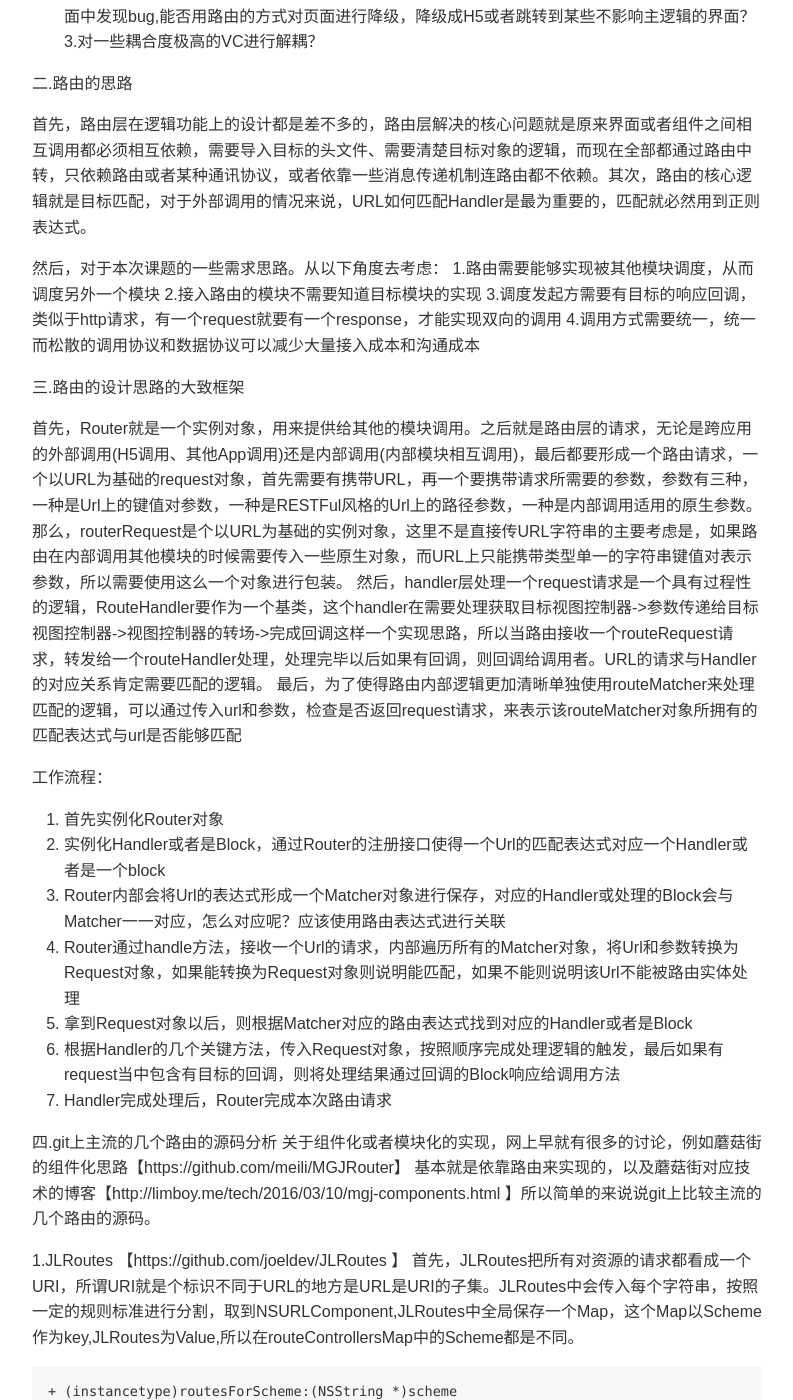
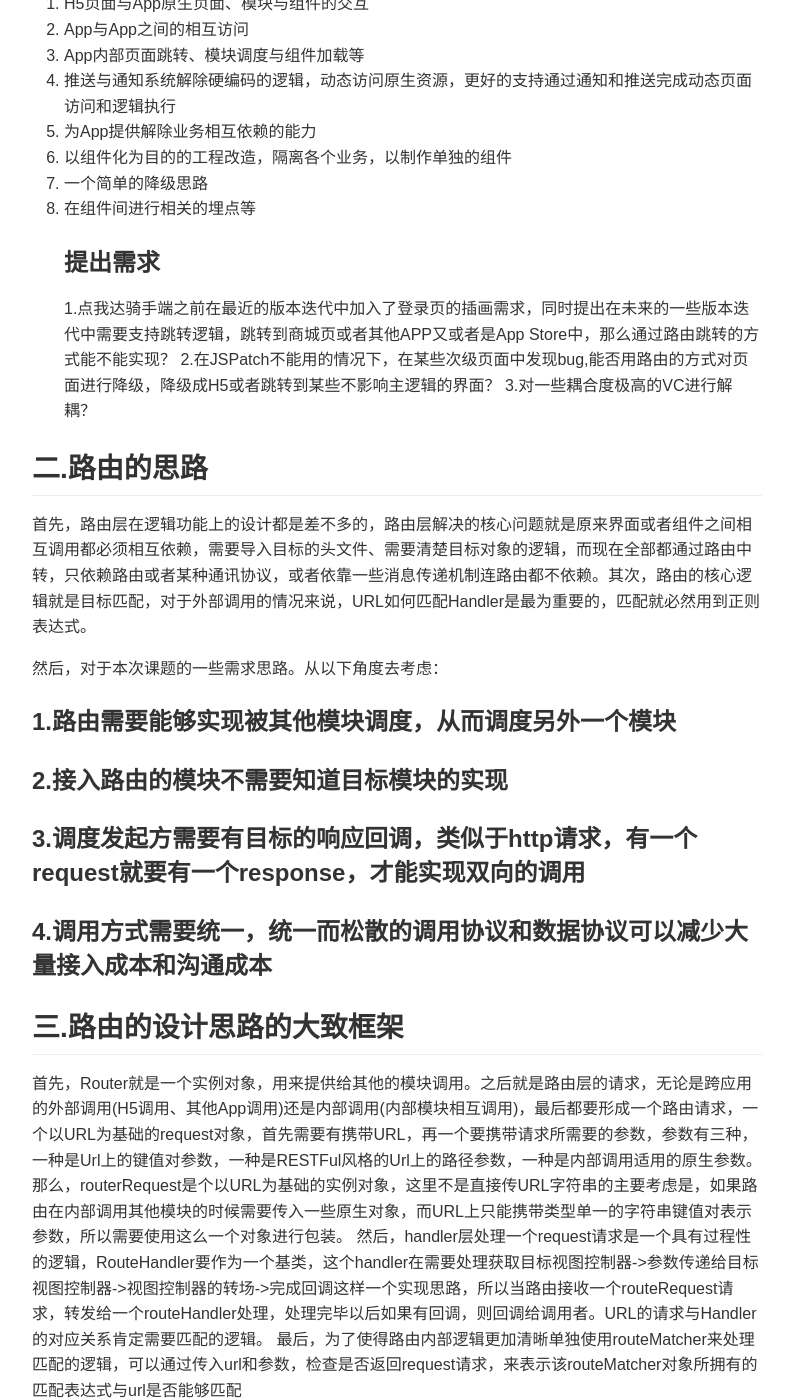
Before and after one commit to DWDiOSer/DWDiOSer.github.io, a Jekyll site: the page built from _posts/2016-03-20-iOS路由层设计与研究.markdown, in a window 1280 px wide and 1400 px high, scrolled down 591 px. Shown: the whole window, without its empty margins (118-911 px from the left). Built offline with Jekyll 4.4.1, drawn with Linux system fonts in a browser that asks for light colours; some of the changed text lies outside the part shown.

Commit message:
格式修改
格式修改

````diff
--- a/_posts/2016-03-20-iOS路由层设计与研究.markdown
+++ b/_posts/2016-03-20-iOS路由层设计与研究.markdown
@@ -5,10 +5,10 @@ date: 2017-03-20 15:32:24.000000000 +09:00
 ---
 
 
-iOS路由层研究与设计
-一.背景简介
-路由层的概念在服务端是指url请求的分层解析，将一个请求分发到对应的应用处理程序。移动端的路由层则是指将诸如App内页面访问、H5与App访问的访问请求和App间的访问请求，进行分发处理的逻辑层。
-应用场景
+# iOS路由层研究与设计
+## 一.背景简介
+### 路由层的概念在服务端是指url请求的分层解析，将一个请求分发到对应的应用处理程序。移动端的路由层则是指将诸如App内页面访问、H5与App访问的访问请求和App间的访问请求，进行分发处理的逻辑层。
+### 应用场景
 1. H5页面与App原生页面、模块与组件的交互
 2. App与App之间的相互访问
 3. App内部页面跳转、模块调度与组件加载等
@@ -17,42 +17,42 @@ iOS路由层研究与设计
 6. 以组件化为目的的工程改造，隔离各个业务，以制作单独的组件
 7. 一个简单的降级思路
 8. 在组件间进行相关的埋点等
-提出需求
+### 提出需求
 1.点我达骑手端之前在最近的版本迭代中加入了登录页的插画需求，同时提出在未来的一些版本迭代中需要支持跳转逻辑，跳转到商城页或者其他APP又或者是App Store中，那么通过路由跳转的方式能不能实现？
 2.在JSPatch不能用的情况下，在某些次级页面中发现bug,能否用路由的方式对页面进行降级，降级成H5或者跳转到某些不影响主逻辑的界面？
 3.对一些耦合度极高的VC进行解耦？
 
-二.路由的思路
+## 二.路由的思路
 
 首先，路由层在逻辑功能上的设计都是差不多的，路由层解决的核心问题就是原来界面或者组件之间相互调用都必须相互依赖，需要导入目标的头文件、需要清楚目标对象的逻辑，而现在全部都通过路由中转，只依赖路由或者某种通讯协议，或者依靠一些消息传递机制连路由都不依赖。其次，路由的核心逻辑就是目标匹配，对于外部调用的情况来说，URL如何匹配Handler是最为重要的，匹配就必然用到正则表达式。
 
 
 然后，对于本次课题的一些需求思路。从以下角度去考虑：
-1.路由需要能够实现被其他模块调度，从而调度另外一个模块
-2.接入路由的模块不需要知道目标模块的实现
-3.调度发起方需要有目标的响应回调，类似于http请求，有一个request就要有一个response，才能实现双向的调用
-4.调用方式需要统一，统一而松散的调用协议和数据协议可以减少大量接入成本和沟通成本
+### 1.路由需要能够实现被其他模块调度，从而调度另外一个模块
+### 2.接入路由的模块不需要知道目标模块的实现
+### 3.调度发起方需要有目标的响应回调，类似于http请求，有一个request就要有一个response，才能实现双向的调用
+### 4.调用方式需要统一，统一而松散的调用协议和数据协议可以减少大量接入成本和沟通成本
 
-三.路由的设计思路的大致框架
+## 三.路由的设计思路的大致框架
 
 首先，Router就是一个实例对象，用来提供给其他的模块调用。之后就是路由层的请求，无论是跨应用的外部调用(H5调用、其他App调用)还是内部调用(内部模块相互调用)，最后都要形成一个路由请求，一个以URL为基础的request对象，首先需要有携带URL，再一个要携带请求所需要的参数，参数有三种，一种是Url上的键值对参数，一种是RESTFul风格的Url上的路径参数，一种是内部调用适用的原生参数。那么，routerRequest是个以URL为基础的实例对象，这里不是直接传URL字符串的主要考虑是，如果路由在内部调用其他模块的时候需要传入一些原生对象，而URL上只能携带类型单一的字符串键值对表示参数，所以需要使用这么一个对象进行包装。
 然后，handler层处理一个request请求是一个具有过程性的逻辑，RouteHandler要作为一个基类，这个handler在需要处理获取目标视图控制器->参数传递给目标视图控制器->视图控制器的转场->完成回调这样一个实现思路，所以当路由接收一个routeRequest请求，转发给一个routeHandler处理，处理完毕以后如果有回调，则回调给调用者。URL的请求与Handler的对应关系肯定需要匹配的逻辑。
 最后，为了使得路由内部逻辑更加清晰单独使用routeMatcher来处理匹配的逻辑，可以通过传入url和参数，检查是否返回request请求，来表示该routeMatcher对象所拥有的匹配表达式与url是否能够匹配
 
 
-工作流程：
-1. 首先实例化Router对象
-2. 实例化Handler或者是Block，通过Router的注册接口使得一个Url的匹配表达式对应一个Handler或者是一个block
-3. Router内部会将Url的表达式形成一个Matcher对象进行保存，对应的Handler或处理的Block会与Matcher一一对应，怎么对应呢？应该使用路由表达式进行关联
-4. Router通过handle方法，接收一个Url的请求，内部遍历所有的Matcher对象，将Url和参数转换为Request对象，如果能转换为Request对象则说明能匹配，如果不能则说明该Url不能被路由实体处理
-5. 拿到Request对象以后，则根据Matcher对应的路由表达式找到对应的Handler或者是Block
-6. 根据Handler的几个关键方法，传入Request对象，按照顺序完成处理逻辑的触发，最后如果有request当中包含有目标的回调，则将处理结果通过回调的Block响应给调用方法
-7. Handler完成处理后，Router完成本次路由请求
+### 工作流程：
+### 1. 首先实例化Router对象
+### 2. 实例化Handler或者是Block，通过Router的注册接口使得一个Url的匹配表达式对应一个Handler或者是一个block
+### 3. Router内部会将Url的表达式形成一个Matcher对象进行保存，对应的Handler或处理的Block会与Matcher一一对应，怎么对应呢？应该使用路由表达式进行关联
+### 4. Router通过handle方法，接收一个Url的请求，内部遍历所有的Matcher对象，将Url和参数转换为Request对象，如果能转换为Request对象则说明能匹配，如果不能则说明该Url不能被路由实体处理
+### 5. 拿到Request对象以后，则根据Matcher对应的路由表达式找到对应的Handler或者是Block
+### 6. 根据Handler的几个关键方法，传入Request对象，按照顺序完成处理逻辑的触发，最后如果有request当中包含有目标的回调，则将处理结果通过回调的Block响应给调用方法
+### 7. Handler完成处理后，Router完成本次路由请求
 
-四.git上主流的几个路由的源码分析
+## 四.git上主流的几个路由的源码分析
 关于组件化或者模块化的实现，网上早就有很多的讨论，例如蘑菇街的组件化思路【https://github.com/meili/MGJRouter】 基本就是依靠路由来实现的，以及蘑菇街对应技术的博客【http://limboy.me/tech/2016/03/10/mgj-components.html 】所以简单的来说说git上比较主流的几个路由的源码。
 
-1.JLRoutes 【https://github.com/joeldev/JLRoutes 】
+### 1.JLRoutes 【https://github.com/joeldev/JLRoutes 】
 首先，JLRoutes把所有对资源的请求都看成一个URI，所谓URI就是个标识不同于URL的地方是URL是URI的子集。JLRoutes中会传入每个字符串，按照一定的规则标准进行分割，取到NSURLComponent,JLRoutes中全局保存一个Map，这个Map以Scheme作为key,JLRoutes为Value,所以在routeControllersMap中的Scheme都是不同。
 
 ```
@@ -168,7 +168,7 @@ iOS路由层研究与设计
 ```
 
 
-2.HHRoutes 【https://github.com/lightory/HHRouter 】
+## 2.HHRoutes 【https://github.com/lightory/HHRouter 】
 首先，它在ViewController提供了2个方法。map是用来设置路由规则，matchController是用来匹配路由规则的，匹配之后返回对应的UIViewController。
 
 ```
@@ -197,7 +197,7 @@ typedef NS_ENUM (NSInteger, HHRouteType) {
 };
 ```
 
-整个HHRouter就是由一个NSMutableDictionary *routes控制的。
+## 整个HHRouter就是由一个NSMutableDictionary *routes控制的。
 
 ```
 @interface HHRouter ()
@@ -284,8 +284,8 @@ typedef NS_ENUM (NSInteger, HHRouteType) {
 ```
 
 
-3.MGJRouter 【https://github.com/meili/MGJRouter 】
-关于这个库的由来：
+## 3.MGJRouter 【https://github.com/meili/MGJRouter 】
+## 关于这个库的由来：
 
 JLRoutes 的问题主要在于查找 URL 的实现不够高效，通过遍历而不是匹配。还有就是功能偏多。
 
@@ -295,7 +295,7 @@ HHRouter 的 URL 查找是基于匹配，所以会更高效，MGJRouter 也是
 
 然后,具体的实现思路可以看看他们的技术博客【见本章开头】，这里就不做累述。
 
-五.解决问题
+## 五.解决问题
 
 1.点我达骑手端之前在最近的版本迭代中加入了登录页的插画需求，同时提出在未来的一些版本迭代中需要支持跳转逻辑，跳转到商城页或者其他APP又或者是App Store中，那么通过路由跳转的方式能不能实现？
 
@@ -310,7 +310,7 @@ HHRouter 的 URL 查找是基于匹配，所以会更高效，MGJRouter 也是
 
 2和3的解决思路是相同的，讲路由层布在工程中可实现。
 
-六.缺点以及讨论
+## 六.缺点以及讨论
 
 首先，URLRoute也许是借鉴前端Router和系统App内跳转的方式想出来的方法。它通过URL来请求资源。不管是哪一方的界面或者组件请求资源的方式就都统一了。URL里面也会带上参数，这样调用什么界面或者组件都可以。
 URLRoute的优点很多，最大的优点就是服务器可以动态的控制页面跳转，可以统一处理页面出问题之后的错误处理，可以统一请求方式。
````
